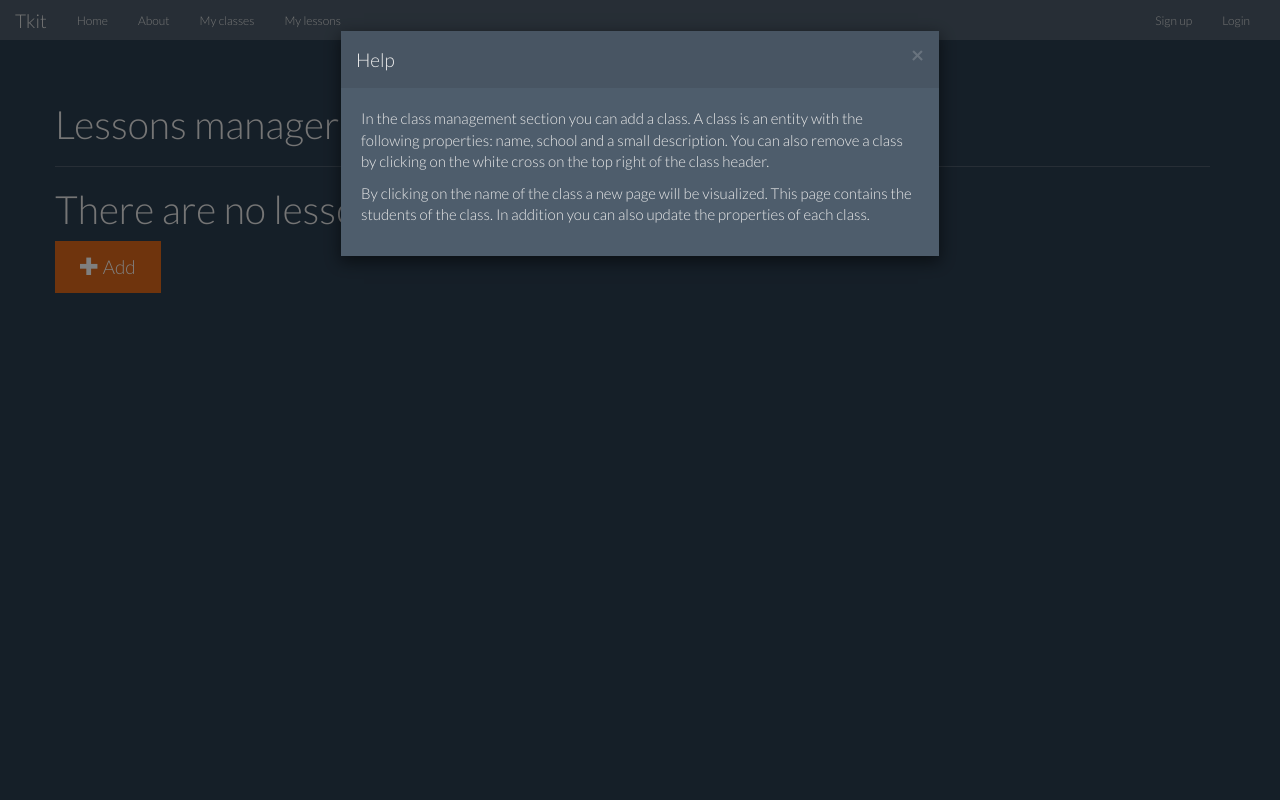
After one commit to oss6/sigil, a Django app: template tkit_app/templates/lessons.html in a window 1280 px wide, after a click on "help". The commit adds this page. Run offline with Django 3.2, Linux system fonts and the light colour scheme; the template is opened without the code that fills it, so the values that code supplies are empty; parts of the project's set-up code (start-up, migrations or seed data) failed here and were passed over; some libraries are stand-ins or nearby versions.

Commit message:
Added lessons management features

```diff
--- a/tkit_app/forms.py
+++ b/tkit_app/forms.py
@@ -47,3 +47,9 @@ class AddGradableItemForm(forms.Form):
 
 class AddStudentGrade(forms.Form):
     pass
+
+
+class AddLessonForm(forms.Form):
+    title = forms.CharField(max_length=50)
+    description = forms.Textarea()
+    date = forms.DateField()
--- a/tkit_app/templates/index.html
+++ b/tkit_app/templates/index.html
@@ -37,7 +37,7 @@
                     <li><a href="/">Home</a></li>
                     <li><a href="/about/">About</a></li>
                     <li><a href="/classes/">My classes</a></li>
-                    <li><a href="/classes/">My lessons</a></li>
+                    <li><a href="/lessons/">My lessons</a></li>
                 </ul>
                 <ul class="nav navbar-nav navbar-right">
                     {% if user.is_authenticated %}
--- /dev/null
+++ b/tkit_app/templates/lessons.html
@@ -0,0 +1,66 @@
+{% extends "index.html" %}
+
+{% block title %}Gestione classi{% endblock %}
+
+{% block content %}
+        <!-- Modal -->
+        <div class="modal fade" id="helpModal" tabindex="-1" role="dialog" aria-labelledby="myModalLabel" aria-hidden="true">
+              <div class="modal-dialog">
+                    <div class="modal-content">
+                          <div class="modal-header">
+                            <button type="button" class="close" data-dismiss="modal" aria-hidden="true">&times;</button>
+                            <h4 class="modal-title" id="myModalLabel">Help</h4>
+                          </div>
+                          <div class="modal-body">
+                              <p>
+                                  In the class management section you can add a class.
+                                  A class is an entity with the following properties:
+                                  name, school and a small description.
+                                  You can also remove a class by clicking on the white
+                                  cross on the top right of the class header.
+                              </p>
+                              <p>
+                                  By clicking on the name of the class a new page will be visualized.
+                                  This page contains the students of the class. In addition you can
+                                  also update the properties of each class.
+                              </p>
+                          </div>
+                    </div>
+              </div>
+        </div>
+
+        <div class="row">
+            <div class="col-md-12">
+                <div class="page-header">
+                    <h1>Lessons manager <small>add, delete and modify your lessons - <a href="#" data-toggle="modal" data-target="#helpModal">help</a></small></h1>
+                </div>
+                {% if not lessons %}
+                    <h1>There are no lessons</h1>
+                {% else %}
+                    <div class="row">
+                    {% for lessons in lessons %}
+                        <div class="col-md-3">
+                            <div class="panel panel-success">
+                              <div class="panel-heading">
+                                <h3 class="panel-title">
+                                    <a href="/classes/{{ class.name }}/students/">{{ lesson.title }}</a>
+                                    <button onclick="removeClass('{{ class.pk }}')" type="button" style="float: right;" class="btn btn-xs btn-danger">
+                                        <span class="glyphicon glyphicon-remove"></span>
+                                    </button>
+                                </h3>
+
+                              </div>
+                              <div class="panel-body">
+                                  {{ lesson.description }}
+                              </div>
+                            </div>
+                        </div>
+                    {% endfor %}
+                    </div>
+                {% endif %}
+                <a href="/lessons/add/" class="btn btn-lg btn-primary">
+                    <span class="glyphicon glyphicon-plus"></span> Add
+                </a>
+            </div>
+        </div>
+{% endblock %}
--- a/tkit_app/urls.py
+++ b/tkit_app/urls.py
@@ -17,14 +17,24 @@ urlpatterns = patterns('',
     url(r'^login/$', login),
     url(r'^logout/$', logout, {'next_page': '/'}),
 
+    # Classes
     url(r'^classes/$', views.classes),
     url(r'^classes/add/$', views.add_class),
-    url(r'^classes/remove/(?P<id_class>\w+)/$', views.remove_class),
-    url(r'^classes/(?P<class_name>\w+)/students/$', views.students),
-    url(r'^classes/(?P<class_name>\w+)/students/add/$', views.add_student),
+    url(r'^classes/remove/(?P<id_class>[\w|\W]+)/$', views.remove_class),
+
+    # Students
+    url(r'^classes/(?P<class_name>[\w|\W]+)/students/$', views.students),
+    url(r'^classes/(?P<class_name>[\w|\W]+)/students/add/$', views.add_student),
     url(r'^classes/(?P<class_name>[\w|\W]+)/students/remove/(?P<id_student>\w+)/$', views.remove_student),
 
-    url(r'^classes/(?P<class_name>\w+)/gradebook/$', views.grade_book),
-    url(r'^classes/(?P<class_name>\w+)/gradebook/add/$', views.add_gradable_item),
-    url(r'^classes/(?P<class_name>\w+)/attendance/$', views.attendance)
+    # Gradebook
+    url(r'^classes/(?P<class_name>[\w|\W]+)/gradebook/$', views.grade_book),
+    url(r'^classes/(?P<class_name>[\w|\W]+)/gradebook/add/$', views.add_gradable_item),
+
+    # Attendance
+    url(r'^classes/(?P<class_name>[\w|\W]+)/attendance/$', views.attendance),
+
+    # Lessons
+    url(r'^lessons/$', views.lessons),
+    url(r'^lessons/add/$', )
 )
```
Also changed, not shown: tkit_app/templates/add-lesson.html (added, +9 -0 lines), tkit_app/views.py (+25 -2 lines), 1 other file.
